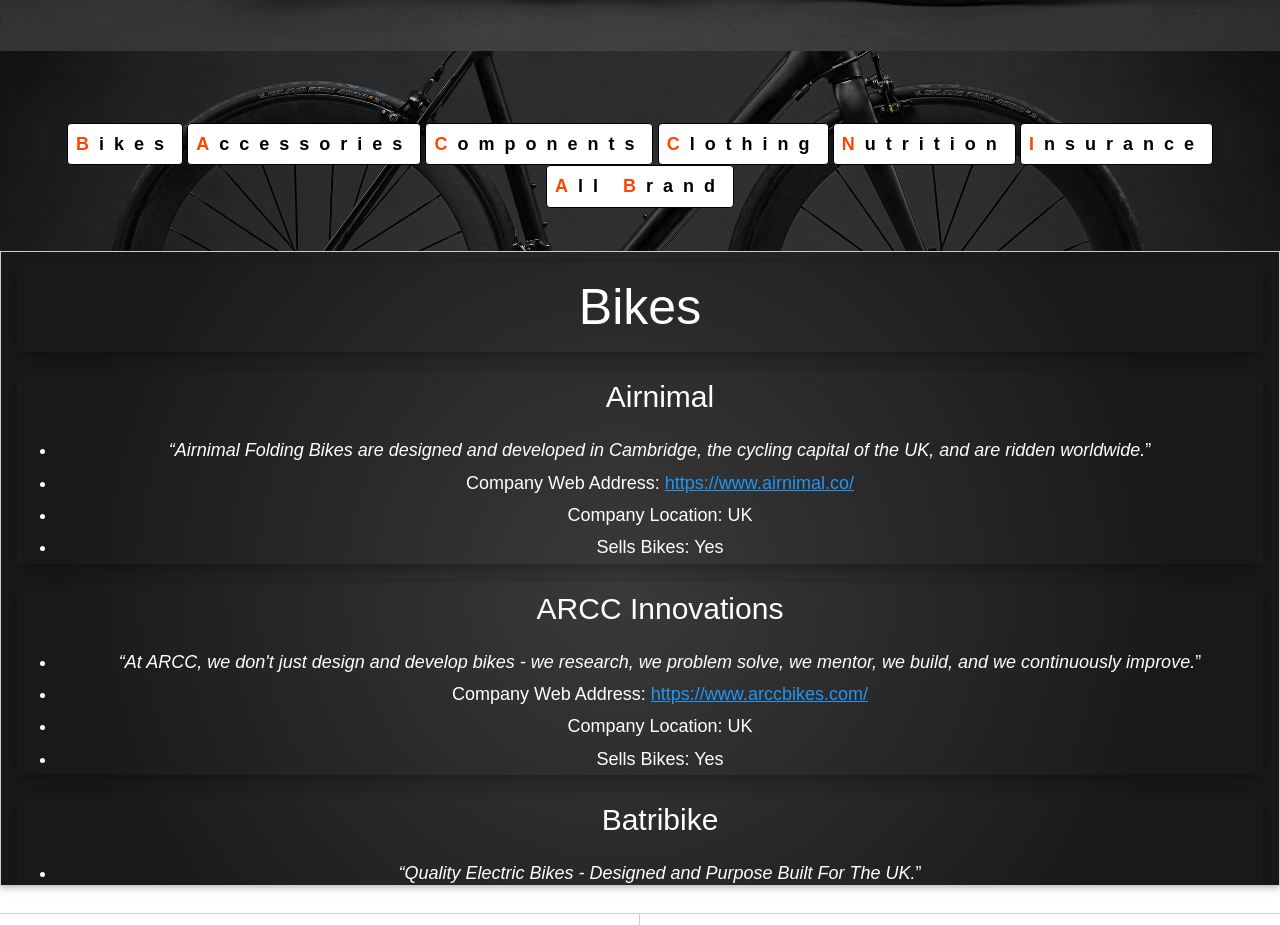
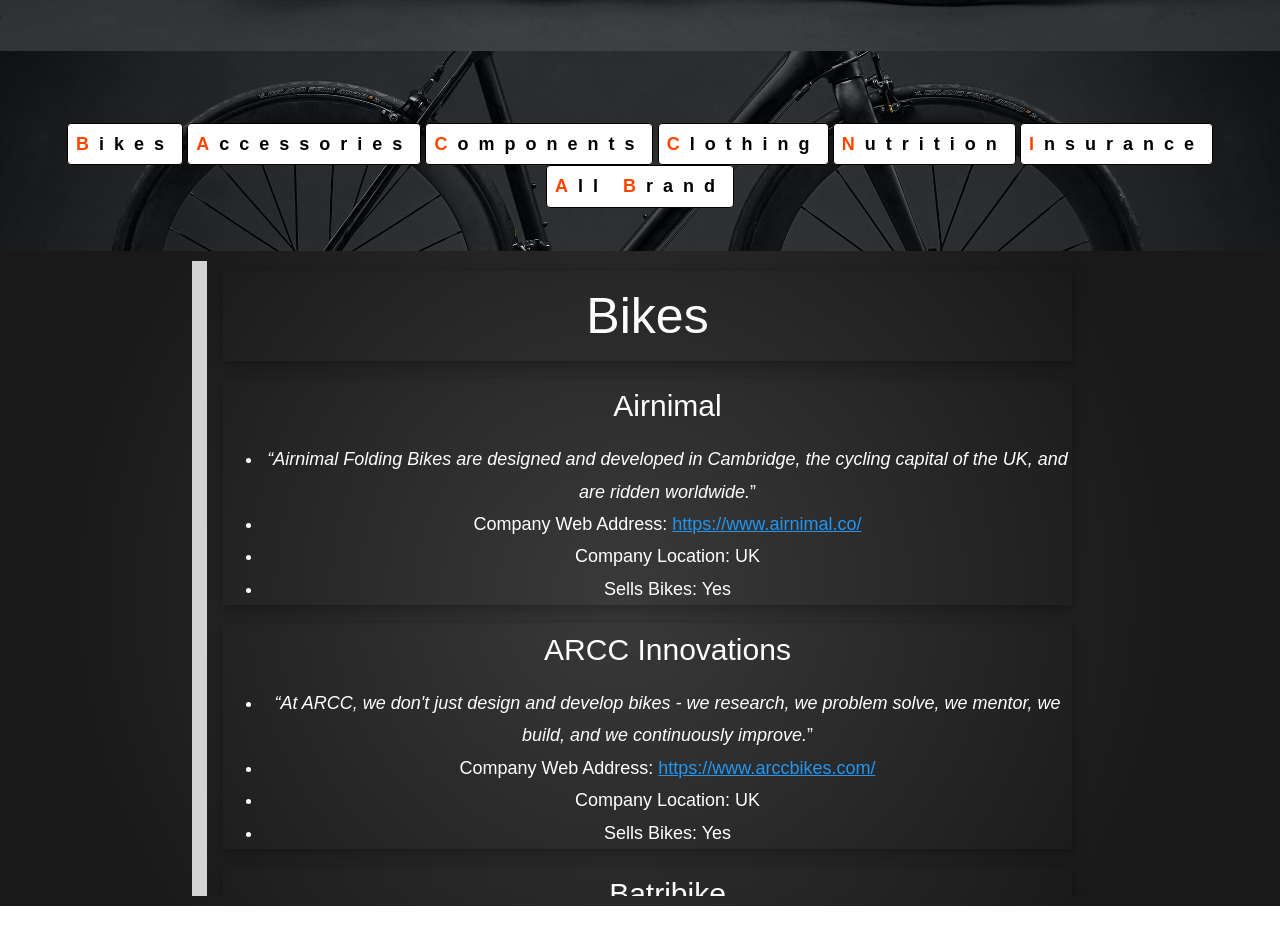
Before and after one commit to Lucasj01UK/VeloWise, a plain HTML site: page index.html in a window 1280 px wide. Shown: the part 749-1674 px from the top of the page. Drawn offline with nearby package versions, Linux system fonts and the light colour scheme; a web font is replaced by a local one.

Commit message:
update find brands section width, remove commented out sections in html, css, and js.

```diff
--- a/index.html
+++ b/index.html
@@ -1,5 +1,6 @@
 <!DOCTYPE html>
 <html>
+
 <head>
   <title>VeloWise.cc</title>
   <meta charset="UTF-8">
@@ -9,18 +10,21 @@
   <link href="https://fonts.googleapis.com/css2?family=Gruppo&display=swap" rel="stylesheet">
   <link rel="stylesheet" href="https://cdnjs.cloudflare.com/ajax/libs/font-awesome/4.7.0/css/font-awesome.min.css">
   <script src="https://kit.fontawesome.com/57b4dd3693.js" crossorigin="anonymous"></script>
+  <!-- custom css -->
   <link rel="stylesheet" href="style.css">
-  <meta name="description" content="VeloWise.cc - The UK's most comprehensive database of British bikes, clothing, insurance, accessories and nutrition.">
-  <meta name="keywords" content="british, cycling, brands, british bikes, british brands, british cycling brands, road cycling,mountain biking, bike packing, cyclecross">
+
+  <meta name="description"
+    content="VeloWise.cc - The UK's most comprehensive database of British bikes, clothing, insurance, accessories and nutrition.">
+  <meta name="keywords"
+    content="british, cycling, brands, british bikes, british brands, british cycling brands, road cycling,mountain biking, bike packing, cyclecross">
   <meta name="robots" content="index,follow">
   <link rel="icon" href="favicon.ico">
-  <!--<script data-ad-client="ca-pub-6699362050131330" async src="https://pagead2.googlesyndication.com/pagead/js/adsbygoogle.js"></script>-->
 </head>
 
 <body onload="getBikes()">
 
     <!-- Navbar Large screens (sit on top) -->
-  <div class="w3-top">
+    <nav class="w3-top">
       <div class="w3-bar" id="myNavbar">
         <a class="w3-bar-item w3-btn w3-hover-black w3-hide-medium w3-hide-large w3-right" href="javascript:void(0);"
           onclick="toggleFunction()" title="Toggle Navigation Menu">
@@ -30,7 +34,6 @@
         <a href="#findBrands" class="w3-bar-item w3-btn w3-hide-small">FIND BRANDS</a>
         <a href="#articles" class="w3-bar-item w3-btn w3-hide-small">ARTICLES</a>
         <a href="#about" class="w3-bar-item w3-btn w3-hide-small">ABOUT</a>
-      <!-- <a href="#about" class="w3-bar-item w3-btn w3-hide-small">ABOUT</a> -->
 
       </div>
 
@@ -39,14 +42,14 @@
         <a href="#findBrands" class="w3-bar-item w3-btn" onclick="toggleFunction()">Find Brands</a>
         <a href="#articles" class="w3-bar-item w3-btn" onclick="toggleFunction()">Articles</a>
         <a href="#about" class="w3-bar-item w3-btn" onclick="toggleFunction()">About</a>
-      <!-- <a href="#about" class="w3-bar-item w3-btn" onclick="toggleFunction()">About</a> -->
       </div>
-  </div>
+    </nav>
 
     <!-- First Parallax Image with Logo Text -->
     <div class="bgimg-1 w3-display-container" id="home">
       <div class="w3-display-middle w3-center" style="white-space:nowrap;">
-      <h1><span class="w3-wide w3-animate-opacity w3-text-white">Velo<span class="wiseColour">Wise</span>.cc</span></h1>
+        <h1><span class="w3-wide w3-animate-opacity w3-text-white">Velo<span class="wiseColour">Wise</span>.cc</span>
+        </h1>
         <h4 class="tagLine w3-animate-opacity w3-mobile w3-hide-small w3-hide-medium">Welcome to Velo<span
             class="wiseColour">Wise</span>.cc | The most comprehensive Database of UK
           cycling-specific companies.</h4>
@@ -54,7 +57,7 @@
       </div>
     </div>
 
-  <div class="w3-display-container w3-center">
+    <section class="w3-display-container w3-center">
       <!-- Mobile Tagline -->
       <div class="w3-display">
         <h5 class="tagLine w3-animate-opacity w3-mobile w3-hide-large" style="margin:0; background-color: #303030;">
@@ -93,61 +96,32 @@
               class="w3-btn w3-large w3-white w3-wide w3-border w3-border-black w3-round w3-padding-small w3-ripple w3-mobile">
               <b><span class="wiseColour">A</span>ll <span class="wiseColour">B</span>rand</b></button>
 
-          <!-- <button id="button7"
-            class="w3-btn w3-large w3-white w3-wide w3-border w3-border-black w3-round w3-padding-small w3-ripple w3-mobile">
-           <b><span class="wiseColour">H</span>olidays</b></button> -->
-          <!-- <button id="button10"
-          class="w3-btn w3-white w3-large w3-wide w3-border w3-border-black w3-round w3-padding-small w3-ripple">
-          <span class="wiseColour">A</span>ssociations</button> -->
-          <!-- <button id="button11"
-          class="w3-btn w3-white w3-large w3-wide w3-border w3-border-black w3-round w3-padding-small w3-ripple">
-          <span class="wiseColour">E</span>uro <span class="wiseColour">B</span>rands</button>         -->
-          <!-- <hr> -->
           </div>
         </div>
       </div>
 
       <!--!!! APP.JS STARTS HERE !!!-->
-    <div class="w3-row">
-      <div class="w3-col l2 s12 w3-hide-small" id="ADVERTISMENT">
-        <!--<script async src="https://pagead2.googlesyndication.com/pagead/js/adsbygoogle.js"></script>-->
-        <!-- test ads -->
-        <!--<ins class="adsbygoogle" style="display:block" data-ad-client="ca-pub-6699362050131330"-->
-        <!--  data-ad-slot="7152013350" data-ad-format="auto" data-full-width-responsive="true"></ins>-->
-        <!--<script>-->
-        <!--  (adsbygoogle = window.adsbygoogle || []).push({});-->
-        <!--</script>-->
+      <div class="w3-row jsSection">
+        <div id="output" class="w3-container">
+          <!-- app.js -->
+        </div>
       </div>
 
-      <div id="output" class="w3-card w3-border w3-container w3-mobile w3-center w3-col">
-        <!-- app.js -->
-      </div>
-
-      <div class="w3-col l2 s12 w3-hide-small" id="ADVERTISMENT">
-        <!--<script async src="https://pagead2.googlesyndication.com/pagead/js/adsbygoogle.js"></script>-->
-        <!-- test ads -->
-        <!--<ins class="adsbygoogle" style="display:block" data-ad-client="ca-pub-6699362050131330"-->
-        <!--  data-ad-slot="7152013350" data-ad-format="auto" data-full-width-responsive="true"></ins>-->
-        <!--<script>-->
-        <!--  (adsbygoogle = window.adsbygoogle || []).push({});-->
-        <!--</script>-->
-      </div>
-
-    </div>
-
-  </div>
+    </section>
 
   <br>
 
+  <section>
     <!-- articles -->
     <div class="w3-row w3-text-black" id="articles">
 
       <div class="w3-col l6 w3-center w3-padding w3-border-right w3-border-top">
         <h1><span class="wiseColour">B</span>ikes</h1>
-      <img src="img/newBikes.jpg" class="w3-margin w3-hide-small" alt="bike-img" style="max-width:800px; height:auto;">
+        <img src="img/newBikes.jpg" class="w3-margin w3-hide-small" alt="bike-img"
+          style="max-width:800px; height:auto;">
         <div class="w3-padding-large w3-left-align">
-        <p><span class="wiseColour">T</span>here is a vast array of bicycle brands around the globe, and it's hard to
-          get away from the well-established
+          <p><span class="wiseColour">T</span>here is a vast array of bicycle brands around the globe,
+            and it's hard to get away from the well-established
             powerhouses. Giant, Specialized and Cannondale are fantastic brands but, you see them everywhere.
             Riding solo or in a club, spotting another one is almost certain. Seldom you will feast your eyes upon an
             ORRO, Field or Enigma. These steeds are rare indeed, but can be found at similar prices and are just as
@@ -163,7 +137,8 @@
         <img src="img/newAccessories.jpg" class="w3-margin w3-hide-small" alt="acessories-img"
           style="max-width:800px; height:auto;">
         <div class="w3-padding-large w3-left-align">
-        <p><span class="wiseColour">C</span>ycling accessories. The essential kit you need to aid your commute, training
+          <p><span class="wiseColour">C</span>ycling accessories. The essential kit you need to aid your commute,
+            training
             or race. To
             make your weekend away in the wilderness more comfortable. The items you must have to separate your bike
             from the crowd. Accessorising your bike is great fun and can cost very little.
@@ -178,14 +153,18 @@
 
       <div class="w3-col l6 w3-center w3-padding w3-border-top w3-border-right">
         <h1><span class="wiseColour">C</span>omponents</h1>
-      <img src="img/components1.jpg" class="w3-margin w3-hide-small" alt="Person" style="max-width:800px; height:auto;">
+        <img src="img/components1.jpg" class="w3-margin w3-hide-small" alt="Person"
+          style="max-width:800px; height:auto;">
 
         <div class="w3-padding-large w3-left-align">
-        <p><span class="wiseColour">C</span>omponents, critical parts that make the machine. Without them, we are going
+          <p><span class="wiseColour">C</span>omponents, critical parts that make the machine. Without them, we are
+            going
             nowhere.
-          <a href="#findBrands" type="button" class="wiseColour">Here</a> is a list of almost all bicycle components that
+            <a href="#findBrands" type="button" class="wiseColour">Here</a> is a list of almost all bicycle components
+            that
             are owned by British companies.
-          A favourite for us here at VeloWise is HOPE. They truly stand out as market leaders. Almost all their products
+            A favourite for us here at VeloWise is HOPE. They truly stand out as market leaders. Almost all their
+            products
             are made on-site in Barnoldswick, Lancashire. Their products are renowned for being robust, affordable and
             reliable.
             A true testament to British engineering.
@@ -195,13 +174,15 @@
 
       <div class="w3-col l6 w3-center w3-padding w3-border-top">
         <h1><span class="wiseColour">C</span>lothing</h1>
-      <img src="img/newClothing.jpg" class="w3-margin w3-hide-small" alt="Person" style="max-width:800px; height:auto;">
+        <img src="img/newClothing.jpg" class="w3-margin w3-hide-small" alt="Person"
+          style="max-width:800px; height:auto;">
 
         <div class="w3-padding-large w3-left-align">
           <p><span class="wiseColour">W</span>hile compiling this list of cycling apparel companies, I was astonished at
             how many there
             were, how obscure they are, and how hard it is to pin down where they are based and made. I have found over
-          fifty already with more being added every month. <a href="#findBrands" type="button" class="wiseColour">Click
+            fifty already with more being added every month. <a href="#findBrands" type="button"
+              class="wiseColour">Click
               here</a>
             to see the biggest list of cycling clothing brands based here in the UK.
           </p>
@@ -218,7 +199,8 @@
           style="max-width:800px; height:auto;">
 
         <div class="w3-padding-large w3-left-align">
-        <p><span class="wiseColour">I</span>nsuring your pride and joy is often overlooked. Don't get caught out and check out
+          <p><span class="wiseColour">I</span>nsuring your pride and joy is often overlooked. Don't get caught out and
+            check out
             <a href="#findBrands" type="button" class="wiseColour"> these Bike insurance
               packages</a> , most of which, cover more than just the bike.
             Companies such as Yellow Jersey have 3 packages, the Essentials package aimed at leisure riding will cover
@@ -238,56 +220,20 @@
           style="max-width:800px; height:auto;">
 
         <div class="w3-padding-large w3-left-align">
-        <p><span class="wiseColour">P</span>eanutbutter and Banana on toast with a burning hot cup of tea is a VeloWise
+          <p><span class="wiseColour">P</span>eanutbutter and Banana on toast with a burning hot cup of tea is a
+            VeloWise
             post-ride
             favourite, especially when it's cold. But what about the pre and mid-ride food your body requires for a
             quality training ride?
             From energy gels to food prep companies,
-          <a href="#findBrands" type="button" class="wiseColour">here</a> you will find a comprehensive list of places to
+            <a href="#findBrands" type="button" class="wiseColour">here</a> you will find a comprehensive list of places
+            to
             find things to fill your cakehole, keep you energised and help you recover.</p>
         </div>
       </div>
 
     </div>
-
-  <!-- <div class="w3-row w3-text-black">
-
-    <div class="w3-col l6 w3-center w3-padding w3-border-top w3-border-right">
-      <h1><span class="wiseColour">H</span>olidays</h1>
-      <img src="img/newHoliday.jpg" class="w3-margin" alt="Person" style="width:800px; height:530px;">
-      <div class="w3-padding-large w3-left-align">
-        <p><span class="wiseColour">C</span>ycling holidays. Too few and far between for us at VeloWise, but having the opportunity to ride in another
-          country is a very exciting prospect indeed.
-          Boxing up your bikes and flying to the Alpes or renting bikes in the Dolomites in search of those perfect
-          rides is easier than you think. Or why not try a coast to coast like the LEJOG (Lands end to John O'Groats).
-          These cycling holiday companies specialize in making your trip a breeze. If a week away is not on the cards
-          and rides are starting to become a bit stale, why not try a Micro Adventure. A short (or long) weekend is
-          all you need to get away
-          and ride somewhere new.
-        </p>
-      </div>
-    </div>
-
-    <div class="w3-col l6 w3-padding w3-center w3-border-top">
-      <h1><span class="wiseColour">A</span>ssociations</h1>
-      <img src="img/newAssociations1.jpg" class="w3-margin" alt="Person" style="width:800px; height:530px;">
-      <div class="w3-padding-large w3-left-align">
-        <p class="associations-text" class="">
-          <span class="wiseColour">T</span>here are many cycling associations out there with a range of services and responsibilities. British Cycling
-          is one of, if not, the biggest here in the UK. They have expert advice on almost everything cycling related
-          for beginners to pros.
-          They can point you in the direction of your local club and races. They also offer memberships with extra
-          services, such as a range of insurances and legal support, discounts with popular shops and priority access
-          to cycling events.
-          Other associations like Sustrans are a charity that has been instrumental to building, maintaining and
-          influencing the British cycling network.
-          <a href="#section2" type="button" class="wiseColour">Click here</a> to see the biggest list of cycling
-          associations in the UK.
-        </p>
-      </div>
-
-    </div>
-  </div> -->
+  </section>
 
   <!-- Third Parallax Image with Portfolio Text -->
   <div class="bgimg-3 w3-display-container w3-opacity-min w3-hide-small">
--- a/style.css
+++ b/style.css
@@ -75,23 +75,18 @@
   #output {
     height: 635px;
     overflow-y: auto;
+    width: 70%;
+    margin: 10px auto;
+    border-left: 15px solid lightgray;
+
+  }
+
+  .jsSection{
     background-image: radial-gradient(circle farthest-corner at 48.5% 52.3%, rgba(58, 58, 58, 1) 0%, rgba(25, 25, 25, 1) 76%);
   }
 
-  /* #ADVERTISMENT {
-    height: 635px;
-    background-image: radial-gradient(circle farthest-corner at 48.5% 52.3%, rgba(58, 58, 58, 1) 0%, rgba(25, 25, 25, 1) 76%);
-  } */
-
-  /* @media (max-height: 700px) {
-    #ADVERTISMENT {
-      height: 200px;
-    }
-  } */
-
   #artical {
     color: white;
-    /* width: 95%; */
     height: 150px;
     top: 40%;
     background-image: radial-gradient(circle farthest-corner at 48.5% 52.3%, rgba(58, 58, 58, 1) 0%, rgba(25, 25, 25, 1) 76%);
@@ -100,9 +95,6 @@
   .social-media {
     width: 2%;
     height: 2%;
-    /* margin-bottom: 0;
-    margin-left: 0;
-    padding: 0; */
   }
 
   @media (max-width:900px) {
@@ -111,19 +103,3 @@
       height:10%;
     }
   }
-
-  /* button#button4:focus {
-    background-color: black!important;
-    color: white!important;
-   } */
-
-  /* Turn off parallax scrolling for tablets and phones */
-  /* @media only screen and (max-device-width: 1600px) {
-
-    .bgimg-1,
-    .bgimg-2,
-    .bgimg-3 {
-      background-attachment: scroll;
-      min-height: 400px;
-    }
-  } */
```
Also changed, not shown: app.js (+1 -39 lines). Lines whose indentation alone changed are shown as unchanged.
